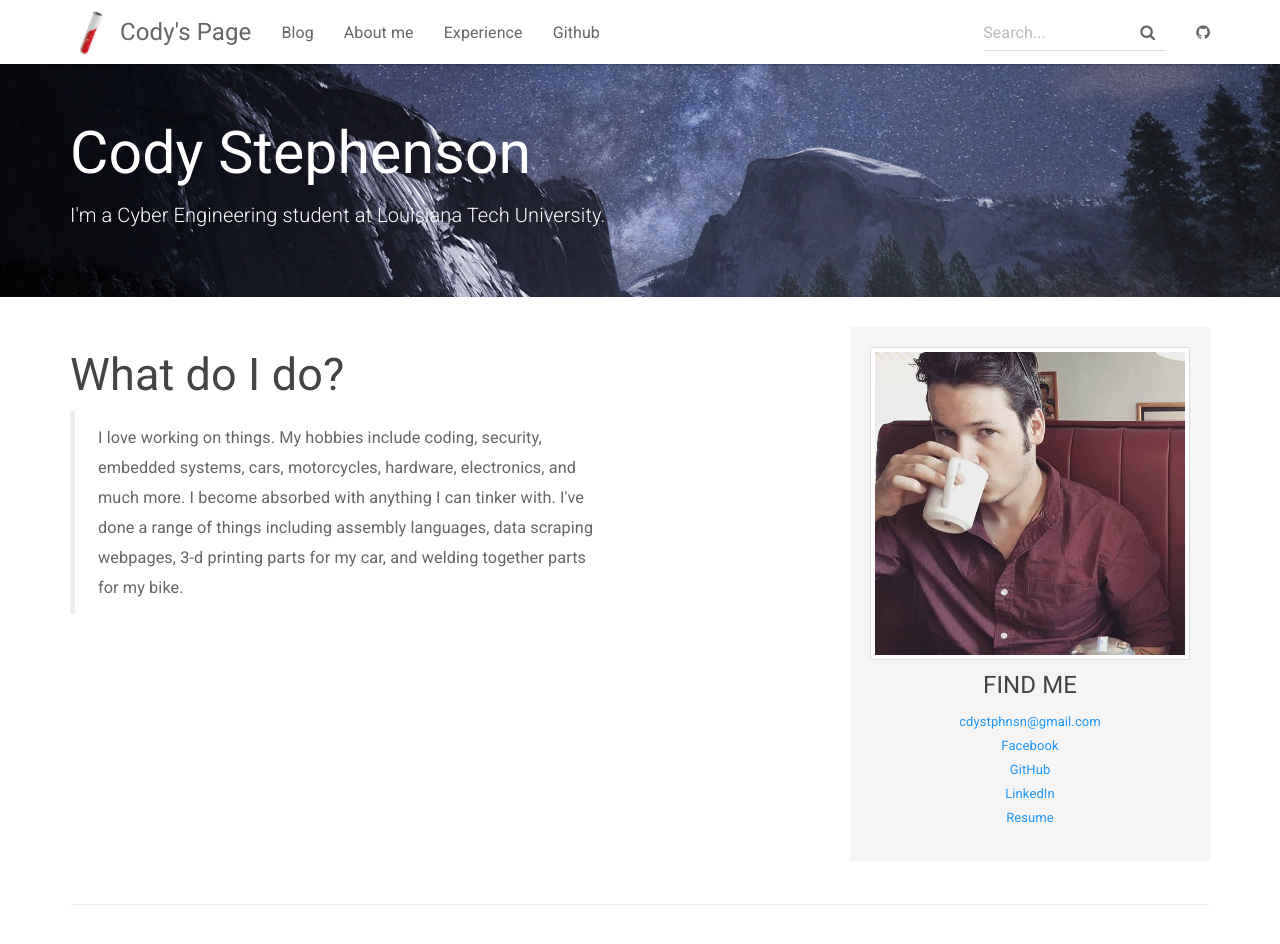
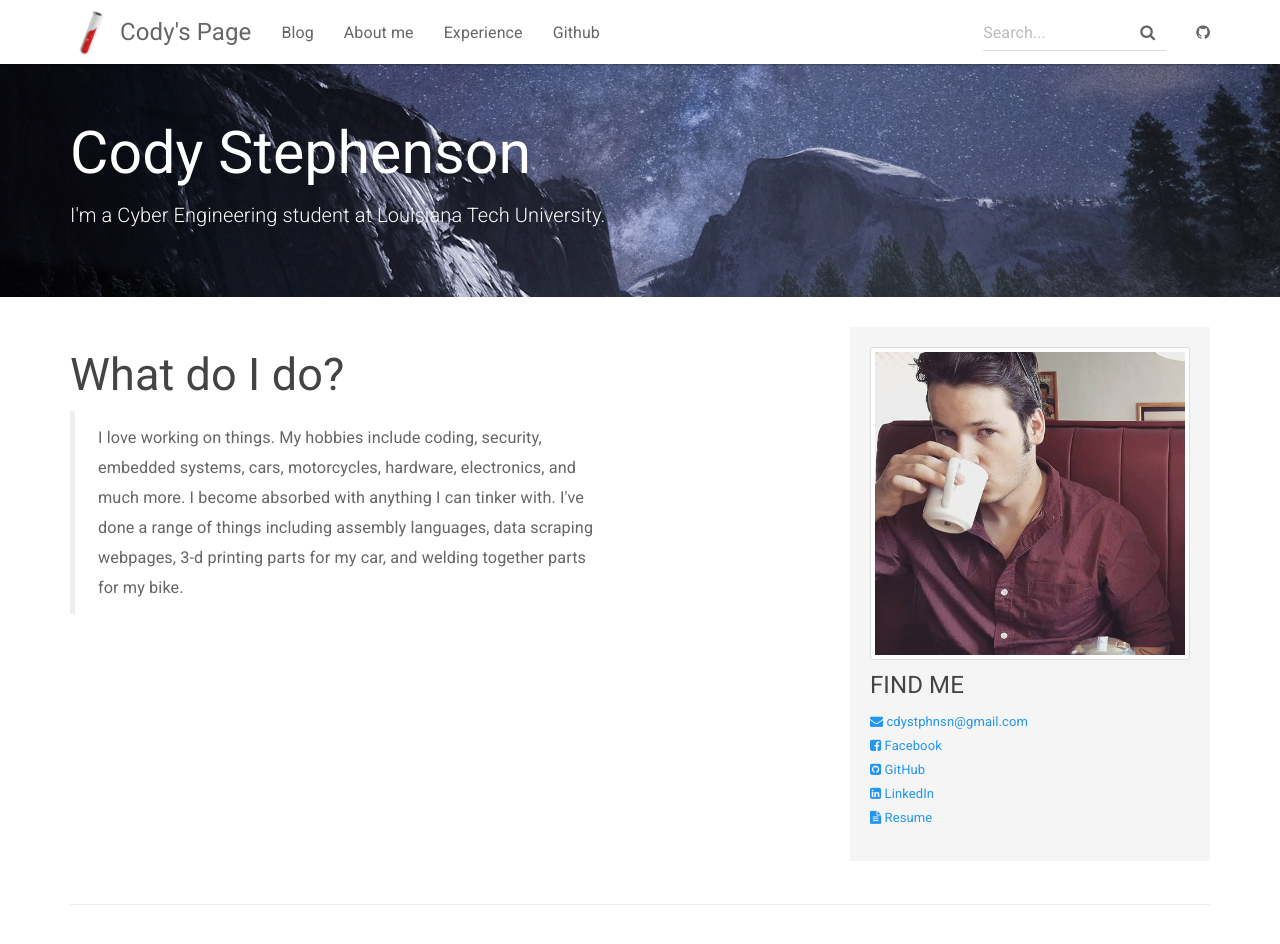
Before and after one commit to zenxr/zenxr.github.io, a Jekyll site: the page built from index.html, in a window 1280 px wide and 994 px high. Shown: the top 944 px of the window. Built offline with Jekyll 4.4.1, drawn with Linux system fonts in a browser that asks for light colours; nearby versions of some CDN libraries.

Commit message:
changed 'FIND ME'

```diff
--- a/index.html
+++ b/index.html
@@ -24,16 +24,16 @@ layout: default
               <p>I love working on things. My hobbies include coding, security, embedded systems, cars, motorcycles, hardware, electronics, and much more. I become absorbed with anything I can tinker with. I've done a range of things including assembly languages, data scraping webpages, 3-d printing parts for my car, and welding together parts for my bike.</p>
             </blockquote>
         </div>
-        <div class="col-md-4 col-md-offset-2 text-center">
+        <div class="col-md-4 col-md-offset-2">
           <div class="well">
               <img src="/img/profile.png" alt="profile pic" class="img-thumbnail float-left">
                 <h4>FIND ME</h4>
                 <ul class="list-unstyled post-list-container">
-                  <li><a href="mailto:cdystphnsn@gmail.com">cdystphnsn@gmail.com</a></li>
-                  <li><a href="https://www.facebook.com/cody.stephenson.750">Facebook</a></li>
-                  <li><a href="https://github.com/zenxr">GitHub</a></li>
-                  <li><a href="https://www.linkedin.com/in/cody-stephenson-774458124/">LinkedIn</a></li>
-                  <li><a href="#">Resume</a></li>
+                  <li><a href="mailto:cdystphnsn@gmail.com"><i class="fa fa-envelope" aria-hidden="true"></i> cdystphnsn@gmail.com</a></li>
+                  <li><a href="https://www.facebook.com/cody.stephenson.750"><i class="fa fa-facebook-square" aria-hidden="true"></i> Facebook</a></li>
+                  <li><a href="https://github.com/zenxr"><i class="fa fa-github-square" aria-hidden="true"></i> GitHub</a></li>
+                  <li><a href="https://www.linkedin.com/in/cody-stephenson-774458124/"><i class="fa fa-linkedin-square" aria-hidden="true"></i> LinkedIn</a></li>
+                  <li><a href="#"><i class="fa fa-file-text" aria-hidden="true"></i> Resume</a></li>
                 </ul>
             </div>
         </div>
```
Also changed, not shown: about_me.html (+5 -5 lines).
